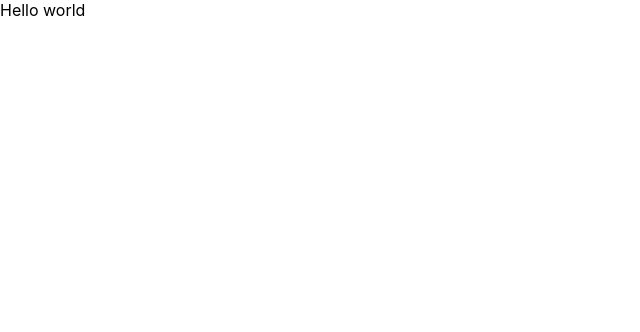
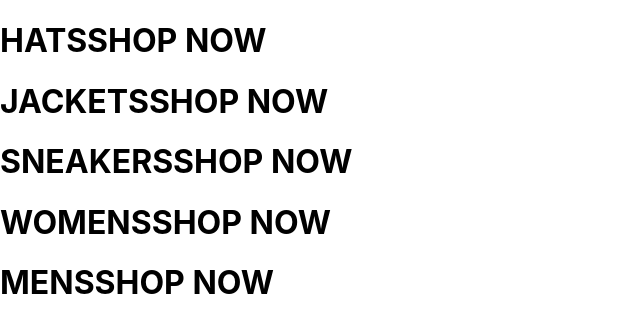
Before and after one commit to hymntaha/react-firebase-ecommerce, a React (Create React App) app: page / in a window 1280 px wide. Shown: the top 332 px of the page, without its empty margins (0-640 px from the left). Built offline with nearby package versions, Linux system fonts and the light colour scheme; the HTML template or start-up script is replaced by a standard one.

Commit message:
homepage continues

```diff
--- a/src/App.js
+++ b/src/App.js
@@ -1,10 +1,12 @@
 import React from 'react';
 import './App.css';
+
+import Homepage from "./homepage.component";
 
 function App() {
   return (
     <div>
-      Hello world
+      <Homepage/>
     </div>
   );
 }
--- a/src/homepage.component.jsx
+++ b/src/homepage.component.jsx
@@ -11,6 +11,40 @@ const Homepage = () => (
           </h1>
         </div>
       </div>
+      <div className="menu-item">
+        <div className="content">
+          <h1 className="title">
+            JACKETS
+            <span className="subtitle">SHOP NOW</span>
+          </h1>
+        </div>
+      </div>
+      <div className="menu-item">
+        <div className="content">
+          <h1 className="title">
+              SNEAKERS
+            <span className="subtitle">SHOP NOW</span>
+          </h1>
+        </div>
+      </div>
+      <div className="menu-item">
+        <div className="content">
+          <h1 className="title">
+            WOMENS
+            <span className="subtitle">SHOP NOW</span>
+          </h1>
+        </div>
+      </div>
+      <div className="menu-item">
+        <div className="content">
+          <h1 className="title">
+            MENS
+            <span className="subtitle">SHOP NOW</span>
+          </h1>
+        </div>
+      </div>
     </div>
   </div>
 )
+
+export default Homepage;
```
